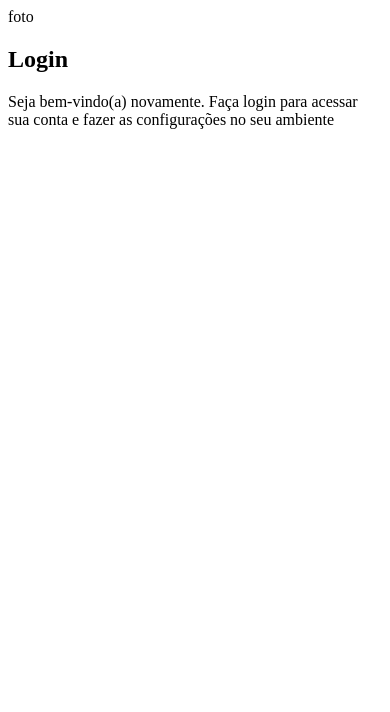
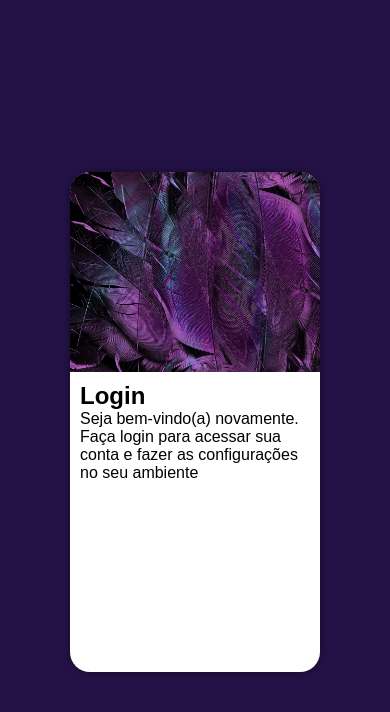
Before and after one commit to guileummi/projeto-login, a plain HTML site: page index.html in a window 390 px wide. Drawn offline with Linux system fonts and the light colour scheme.

Commit message:
versao mobile 1

```diff
--- a/estilos/style.css
+++ b/estilos/style.css
@@ -1,7 +1,53 @@
 @charset 'UTF-8';
-
 /* Paleta de cores
     1- roxo: #241247
     2- roxoclarinho: #8854F0
     3- rosaEscuro: #9A66C5
 */
+
+/*Versão mobile*/
+* {
+    font-family: Arial, Helvetica, sans-serif;
+    margin: 0px;
+    padding: 0px;
+    box-sizing: border-box;
+}
+
+html, body {
+    background-color: #241247;
+    height: 100vh;
+    width: 100vw;
+}
+
+main {
+    position: relative;
+    height: 100vh;
+    width: 100vw;
+}
+
+section#login {
+    position: absolute;
+    top: 50%;
+    left: 50%;
+    transform: translate(-50%, -50%);
+    overflow: hidden;
+
+    background-color: white;
+    height: 500px;
+    width: 250px;
+    border-radius: 20px;
+    box-shadow: 0px 0px 10px rgba(0, 0, 0, 0.450);
+}
+
+section#login > div#imagem {
+    display: block;
+    background-color: #241247;
+    background-image: url('../imagens/tela1.jpg');
+    background-size: cover;
+    height: 200px;
+}
+
+section#login > div#formulario {
+    display: block;
+    padding: 10px;
+}
```
